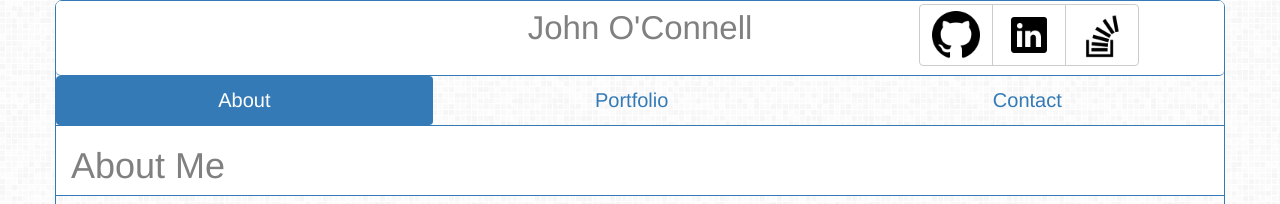
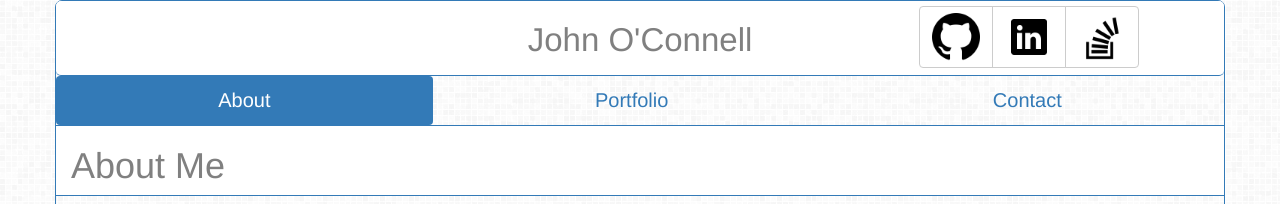
Before and after one commit to jmoc1181/Bootstrap-Portfolio, a plain HTML site: page index.html in a window 1280 px wide. Shown: the top 204 px of the page. Drawn offline with nearby package versions, Linux system fonts and the light colour scheme.

Commit message:
lowered name

```diff
--- a/assets/css/style.css
+++ b/assets/css/style.css
@@ -9,7 +9,9 @@
 	border-color: #337AB7;
  }
 
-
+.headname {
+	padding-top: 10px;
+ }
 
 body {
 	background-image: url(../images/grey.png);
@@ -38,7 +40,7 @@ body {
 	font-size: 33px;
 	border-radius:5px;
 	background-color: white;
-	padding-top: 3px;
+	padding-top: 5px;
  }
 
 
--- a/index.html
+++ b/index.html
@@ -17,7 +17,7 @@
 						<div class="row">
 							<div class="row-height header">
 								<div class="col-md-4 "></div>
-								<div class="col-md-4 ">John O'Connell</div>
+								<div class="col-md-4 "><div class="headname">John O'Connell</div></div>
 								<div class="col-md-4 ">
 									<div class="btn-group" role="group" aria-label="...">
 										<button type="button" class="btn btn-default"><a href="https://github.com/jmoc1181" target="blank">
```
